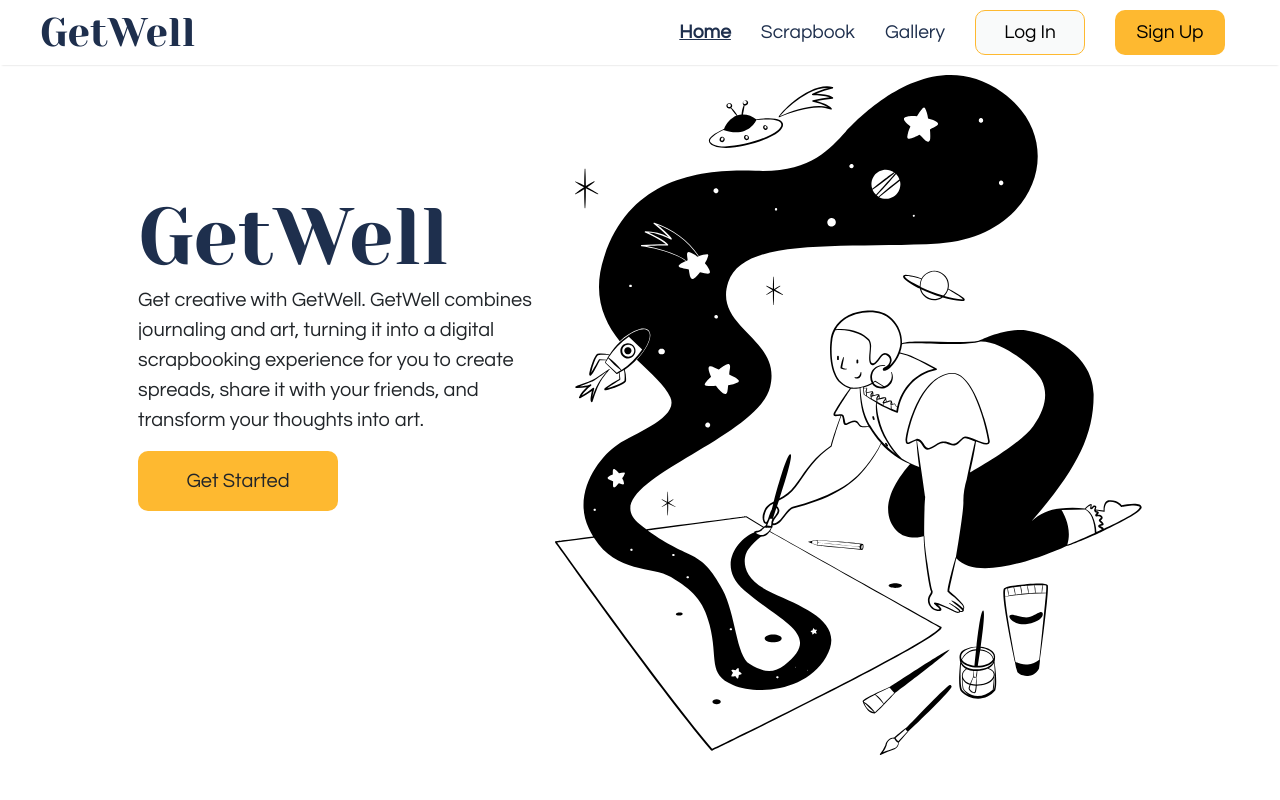
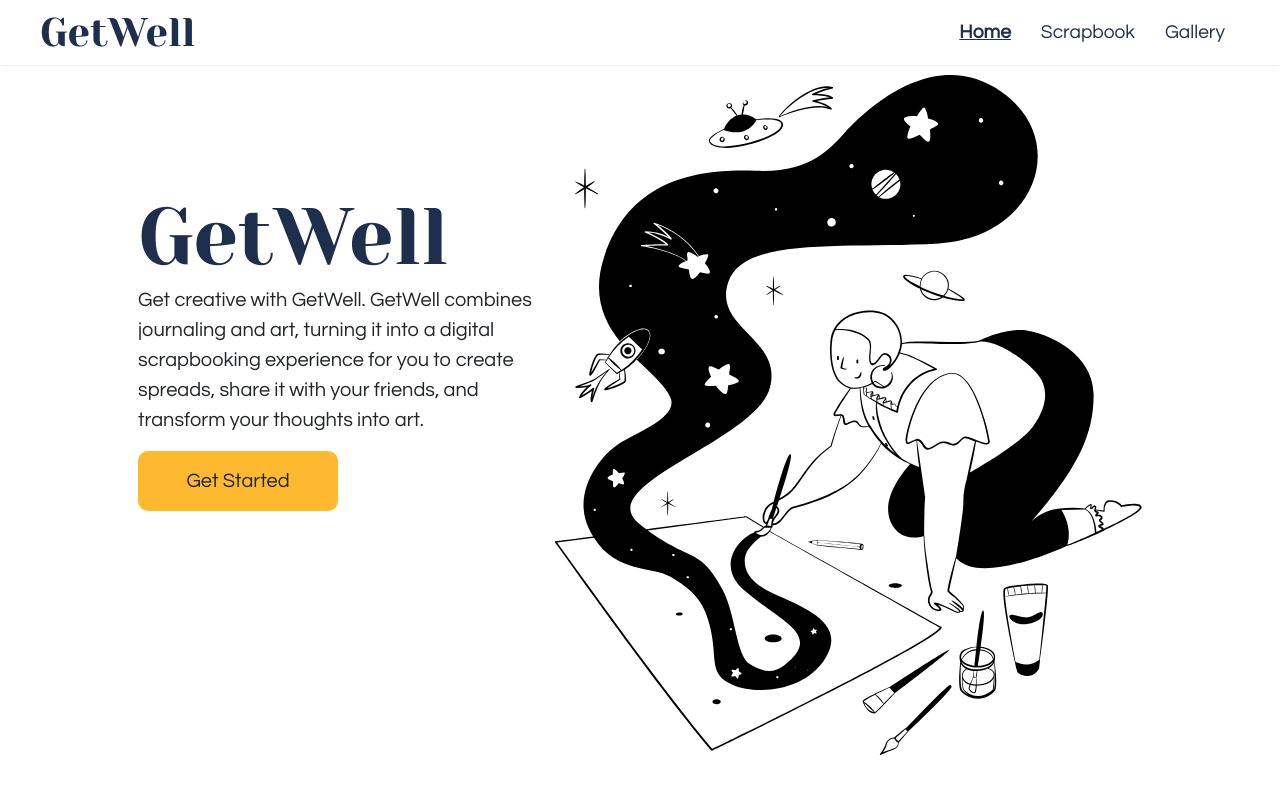
Before and after one commit to info442-spr22/g-team, a React (Create React App) app: page / in a window 1280 px wide. Shown: the top 800 px of the page. Built offline with nearby package versions, Linux system fonts and the light colour scheme.

Commit message:
removed login buttons

```diff
--- a/src/App.js
+++ b/src/App.js
@@ -4,6 +4,7 @@ import './App.css';
 import Landing from './page/Landing/Landing';
 import Scrapbook from './page/Scrapbook/Scrapbook';
 import Gallery from './page/Gallery/Gallery';
+
 
 function App() {
   return (
--- a/src/component/page-element/NavBar/NavBar.jsx
+++ b/src/component/page-element/NavBar/NavBar.jsx
@@ -36,7 +36,7 @@ export default function NavBar({ authenticated }) {
     <div className={styles.bar}>
       <h1 className={styles.title}>GetWell</h1>
       {linkElements}
-      {!authenticated &&
+      {/* {!authenticated &&
         <>
           <Link to={'/' + urls.AUTH}>
             <Button variant>Log In</Button>
@@ -45,7 +45,7 @@ export default function NavBar({ authenticated }) {
             <Button>Sign Up</Button>
           </Link>
         </>
-      }
+      } */}
     </div>
   )
 }
```
